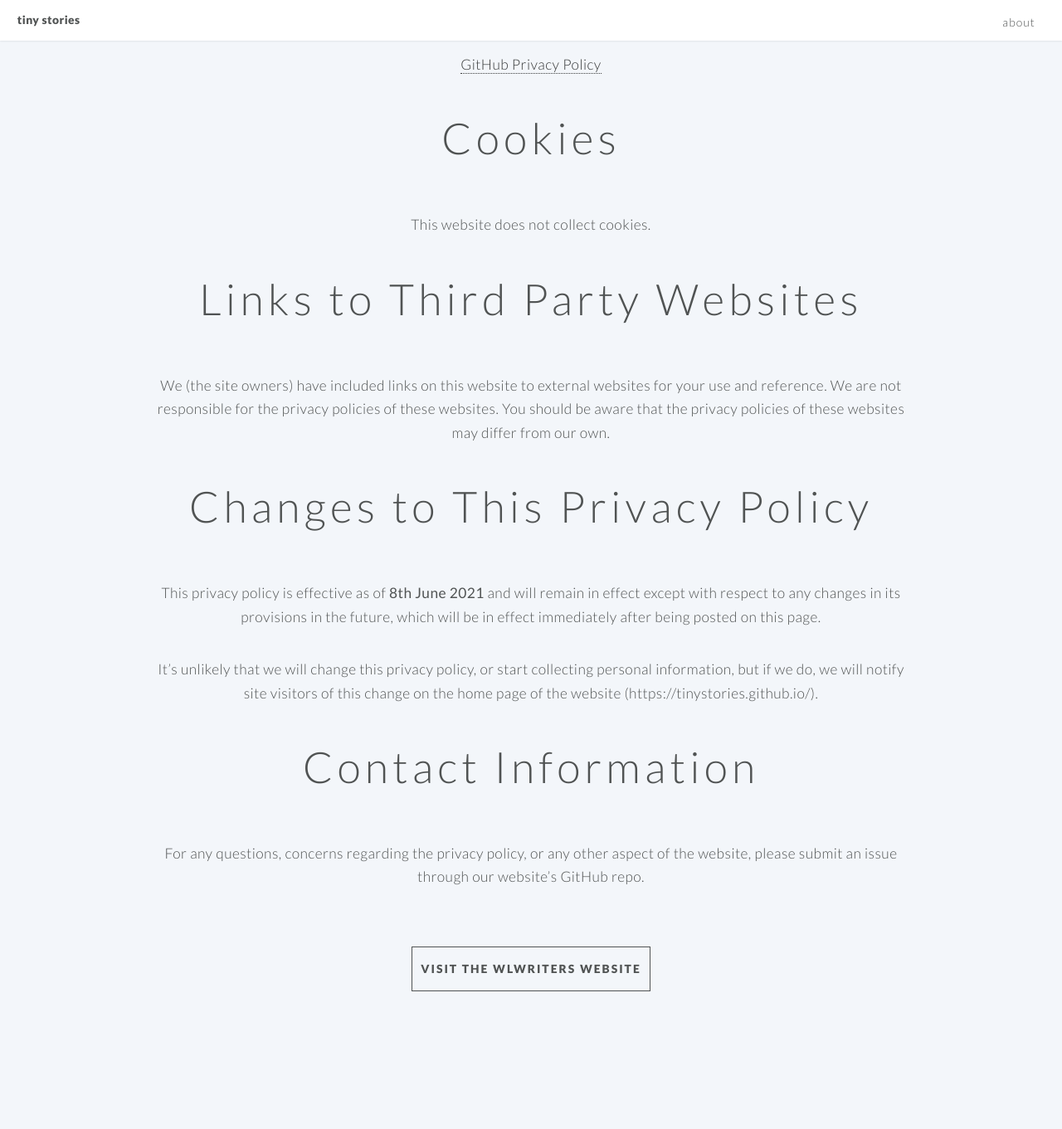
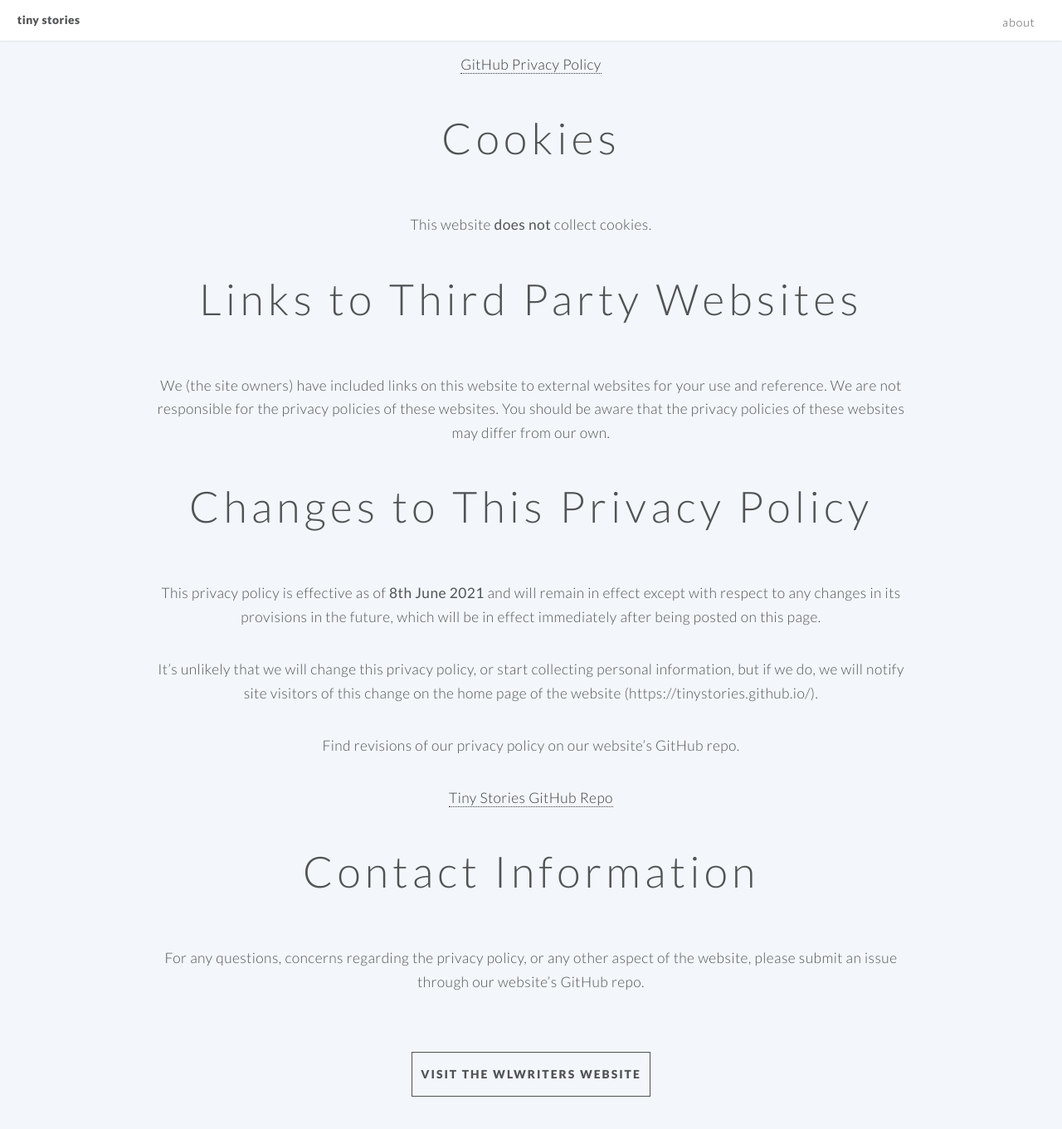
Before and after one commit to tinystories/tinystories.github.io, a Jekyll site: the page built from privacy.md, in a window 1280 px wide and 1400 px high, scrolled down 1331 px. Shown: the top 1361 px of the window at 83% size. Built offline with Jekyll 4.4.1, drawn with Linux system fonts in a browser that asks for light colours.

Commit message:
Add link to GitHub repo and bold text

```diff
--- a/privacy.md
+++ b/privacy.md
@@ -39,7 +39,7 @@ However, please note that GitHub (the company which hosts this website) may coll
 [GitHub Privacy Policy](https://docs.github.com/en/github/site-policy/github-privacy-statement)
 
 ## Cookies
-This website does not collect cookies.
+This website **does not** collect cookies.
 
 ## Links to Third Party Websites
 We (the site owners) have included links on this website to external websites for your use and reference. We are not responsible for the privacy policies of these websites. You should be aware that the privacy policies of these websites may differ from our own.
@@ -49,5 +49,9 @@ This privacy policy is effective as of **8th June 2021** and will remain in effe
 
 It's unlikely that we will change this privacy policy, or start collecting personal information, but if we do, we will notify site visitors of this change on the home page of the website (https://tinystories.github.io/).
 
+Find revisions of our privacy policy on our website's GitHub repo.
+
+[Tiny Stories GitHub Repo](https://github.com/tinystories/tinystories.github.io)
+
 ## Contact Information
 For any questions, concerns regarding the privacy policy, or any other aspect of the website, please submit an issue through our website's GitHub repo.
```
